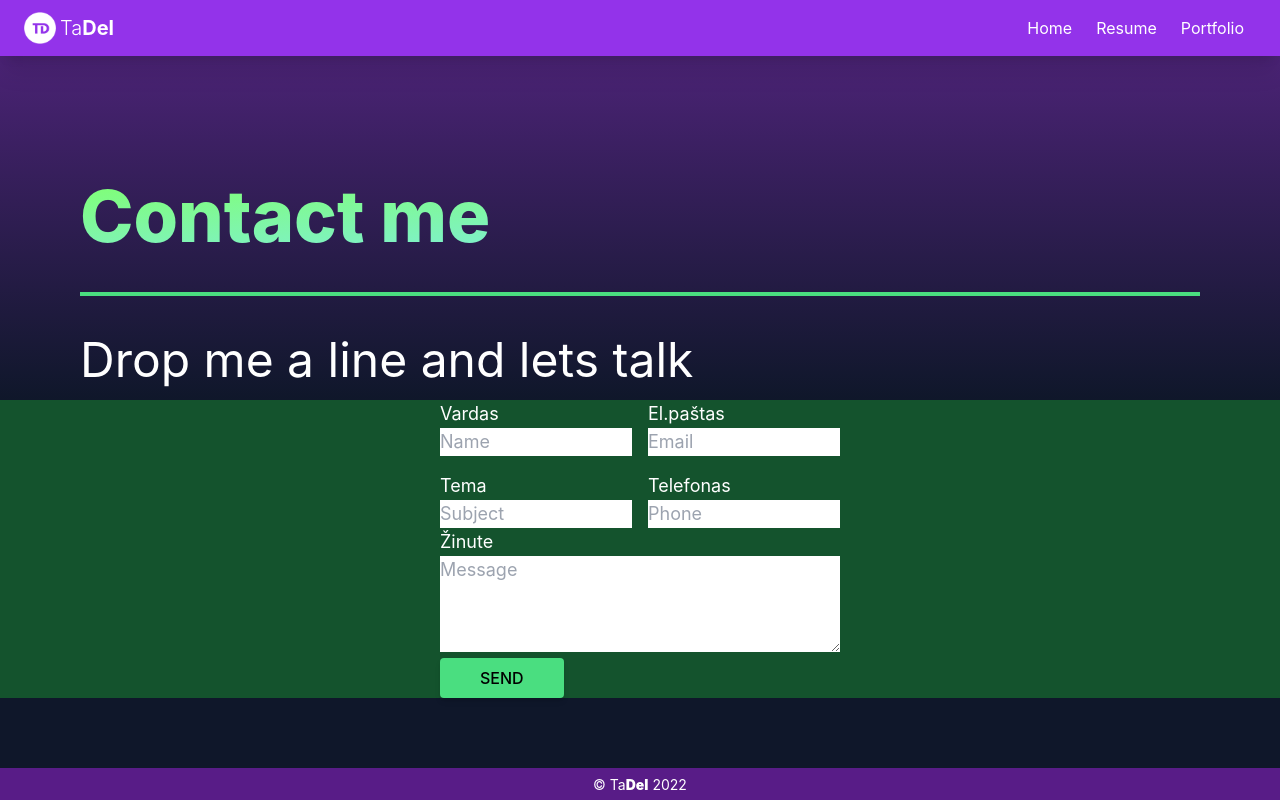
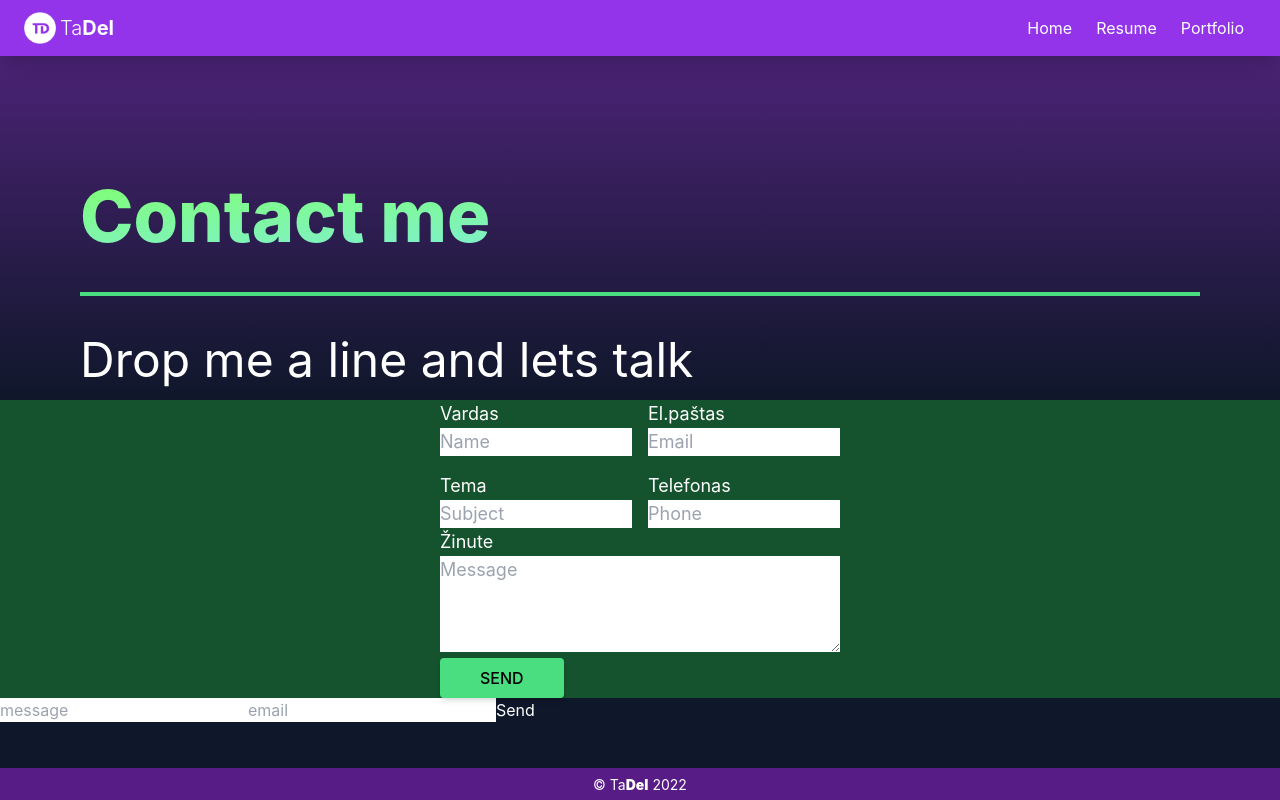
Before and after one commit to T4dam/naujas-portfolio, a Next.js app: page /contact in a window 1280 px wide. Built offline with nearby package versions, Linux system fonts and the light colour scheme.

Commit message:
test form

```diff
--- /dev/null
+++ b/components/Form/test-form.jsx
@@ -0,0 +1,16 @@
+import React from 'react';
+
+const TestForm = () => {
+	return (
+		<form action="https://formsubmit.co/t4dam94@gmail.com" method="POST">
+			<input type="text" placeholder="message" name="message" required />
+			<input type="email" placeholder="email" name="email" required />
+			<input type="hidden" name="_captcha" value="false"></input>
+			<button className="text-white" type="submit">
+				Send
+			</button>
+		</form>
+	);
+};
+
+export default TestForm;
--- a/pages/contact.js
+++ b/pages/contact.js
@@ -4,13 +4,14 @@ import ContactsHero from '../components/sections/contact/contacts-hero';
 import ContactDetails from '../components/sections/contact/contact-details';
 import ContactForm from '../components/Form/contact-form';
 import NewContactsD from '../components/sections/contact/new-contacts-d';
+import TestForm from '../components/Form/test-form';
 
 const Contact = () => {
 	return (
 		<Layout>
 			<ContactsHero />
 			<NewContactsD />
-			{/* <ContactForm /> */}
+			<TestForm />
 		</Layout>
 	);
 };
```
